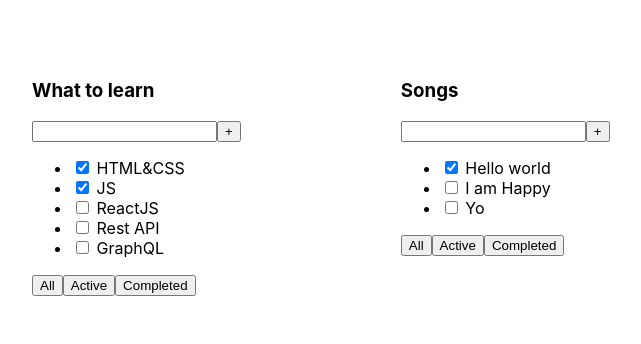
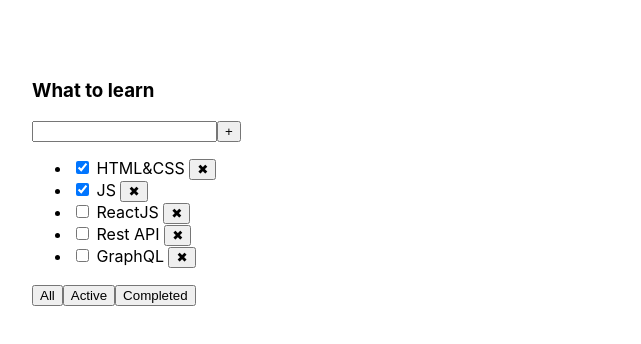
Before and after one commit to AnnAntonova2310/repetition-todo-list, a React (Create React App) app: page / in a window 1280 px wide. Shown: the top 344 px of the page, without its empty margins (28-669 px from the left). Built offline with nearby package versions, Linux system fonts and the light colour scheme.

Commit message:
UseState

```diff
--- a/src/App.tsx
+++ b/src/App.tsx
@@ -1,25 +1,29 @@
-import React from 'react';
+import React, {useState} from 'react';
 import './App.css';
 import {TodoList} from "./TodoList";
 
 const App=()=> {
-    const tasks1 = [
+    let [tasks, setTasks] = useState([
         {id: 1, title: "HTML&CSS", isDone: true},
         {id: 2, title: "JS", isDone: true},
         {id: 3, title: "ReactJS", isDone: false},
         {id: 4, title: "Rest API", isDone: false},
         {id: 5, title: "GraphQL", isDone: false},
-            ]
-    const tasks2 = [
-        {id: 1, title: "Hello world", isDone: true},
-        {id: 2, title: "I am Happy", isDone: false},
-        {id: 3, title: "Yo", isDone: false}
-    ]
+    ])
+
+    const removeTask=(id: number)=>{
+        tasks = tasks.filter(t=>t.id!==id)
+        setTasks(tasks)
+    }
+
 
     return (
         <div className={'App'}>
-            <TodoList title={'What to learn'} tasks={tasks1}/>
-            <TodoList title={'Songs'} tasks={tasks2}/>
+            <TodoList
+                title={'What to learn'}
+                tasks={tasks}
+                removeTask={removeTask}
+            />
         </div>
     )
 
--- a/src/TodoList.tsx
+++ b/src/TodoList.tsx
@@ -3,6 +3,7 @@ import React from "react";
 type todoListType={
     title: string
     tasks: Array<taskType>
+    removeTask: (taskId: number)=> void
 }
 
 type taskType={
@@ -30,6 +31,7 @@ export function TodoList(props: todoListType) {
                         <li key={task.id}>
                             <input type="checkbox" checked={task.isDone}/>
                             <span> {task.title} </span>
+                            <button onClick={()=>{props.removeTask(task.id)}}>✖</button>
                         </li>)
                     })}
                 </ul>
```
